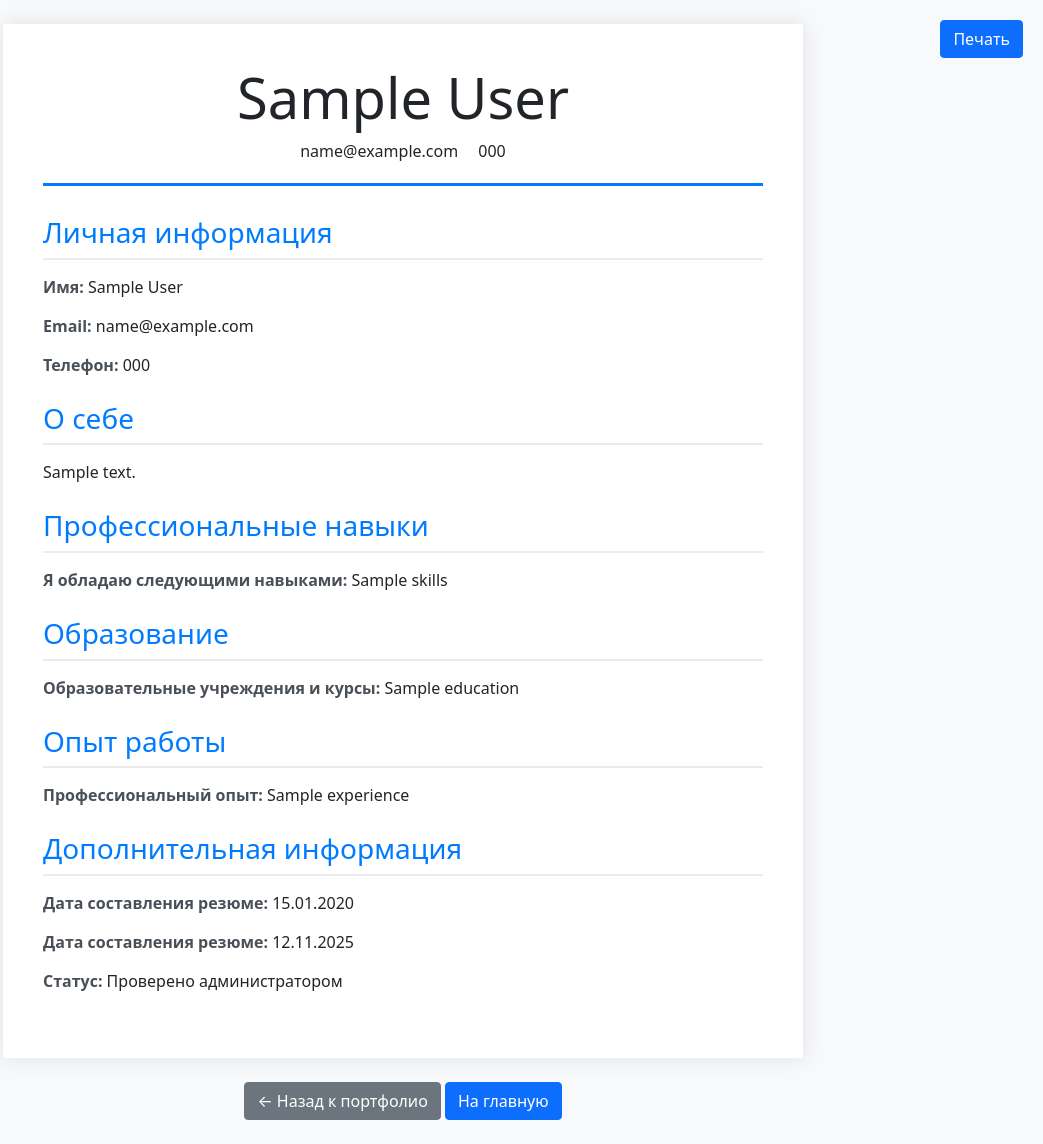
After one commit to vesewiabc/ArtistCard, a Flask app: template templates/resume.html in a window 1280 px wide. The commit adds this page. Shown: the whole page, without its empty margins (237-1280 px from the left). Run offline with Flask 3, Linux system fonts and the light colour scheme; the template is opened without the code that fills it: most values are stand-ins (such as "Sample title", 1, 10 or a date in 2020); some libraries are stand-ins or nearby versions.

Commit message:
Add files via upload

```diff
--- a/main.py
+++ b/main.py
@@ -5,7 +5,7 @@ import os
 app = Flask(__name__)
 app.secret_key = '123'
 
-
+# Таблицы для хранения пользователей и их данных
 def create_tables():
     connection = sqlite3.connect('users.db')
     cursor = connection.cursor()
@@ -19,10 +19,9 @@ def create_tables():
     )
     ''')
 
-
-    cursor.execute('DROP TABLE IF EXISTS user_profiles')
+    # Таблица профилей пользователей
     cursor.execute('''
-    CREATE TABLE user_profiles (
+    CREATE TABLE IF NOT EXISTS user_profiles (
         id INTEGER PRIMARY KEY AUTOINCREMENT,
         user_id INTEGER,
         full_name TEXT,
@@ -37,7 +36,7 @@ def create_tables():
     )
     ''')
 
-
+    # Создаем администратора по умолчанию
     cursor.execute("SELECT * FROM users WHERE username = 'admin'")
     admin_exists = cursor.fetchone()
     if not admin_exists:
@@ -295,7 +294,7 @@ def view_portfolio():
         profile = connection.execute('''
             SELECT * FROM user_profiles
             WHERE user_id = ? AND is_completed = TRUE
-        '''.strip(), (session['user_id'],)).fetchone()
+        ''', (session['user_id'],)).fetchone()
         connection.close()
     except Exception as e:
         print(f"Ошибка получения профиля: {e}")
@@ -309,12 +308,43 @@ def view_portfolio():
                          username=session['username'],
                          profile=profile)
 
+
+
+from datetime import datetime
+
+@app.route('/user/generate_resume')
+def generate_resume():
+    if 'username' not in session:
+        return redirect('/login')
+
+    # Получаем данные профиля пользователя только если он завершен админом
+    try:
+        connection = get_db_connection()
+        profile = connection.execute('''
+            SELECT * FROM user_profiles
+            WHERE user_id = ? AND is_completed = TRUE
+        ''', (session['user_id'],)).fetchone()
+        connection.close()
+    except Exception as e:
+        print(f"Ошибка получения профиля: {e}")
+        profile = None
+
+    if not profile:
+        flash('Ваше портфолио еще не проверено администратором или не заполнено.', 'warning')
+        return redirect('/user')
+
+    return render_template('resume.html',
+                         username=session['username'],
+                         profile=profile,
+                         now=datetime.now())  # Добавляем текущую дату
 @app.route('/logout')
 def logout():
     session.clear()
     return redirect('/login')
 
+
+
+
 if __name__ == '__main__':
     create_tables()
-
     app.run(debug=True, host='0.0.0.0', port=5555)
--- a/templates/login.html
+++ b/templates/login.html
@@ -31,7 +31,9 @@
                         <div class="text-center mt-3">
                             <a href="/register">Нет аккаунта? Зарегистрируйтесь</a>
                         </div>
-
+                        <div class="mt-3">
+                            <p class="text-muted small">Тестовый аккаунт администратора: admin / admin123</p>
+                        </div>
                     </div>
                 </div>
             </div>
@@ -39,5 +41,4 @@
     </div>
     <script src="https://cdn.jsdelivr.net/npm/bootstrap@5.1.3/dist/js/bootstrap.bundle.min.js"></script>
 </body>
-
 </html>
--- /dev/null
+++ b/templates/resume.html
@@ -0,0 +1,172 @@
+<!DOCTYPE html>
+<html lang="ru">
+<head>
+    <meta charset="UTF-8">
+    <meta name="viewport" content="width=device-width, initial-scale=1.0">
+    <title>Мое резюме</title>
+    <link href="https://cdn.jsdelivr.net/npm/bootstrap@5.1.3/dist/css/bootstrap.min.css" rel="stylesheet">
+    <style>
+        .resume-container {
+            max-width: 800px;
+            margin: 0 auto;
+            background: white;
+            padding: 40px;
+            box-shadow: 0 0 20px rgba(0,0,0,0.1);
+        }
+        .resume-header {
+            text-align: center;
+            border-bottom: 3px solid #007bff;
+            padding-bottom: 20px;
+            margin-bottom: 30px;
+        }
+        .resume-section {
+            margin-bottom: 25px;
+        }
+        .resume-section h3 {
+            color: #007bff;
+            border-bottom: 2px solid #e9ecef;
+            padding-bottom: 8px;
+            margin-bottom: 15px;
+        }
+        .resume-item {
+            margin-bottom: 15px;
+        }
+        .resume-label {
+            font-weight: bold;
+            color: #495057;
+        }
+        .print-btn {
+            position: fixed;
+            top: 20px;
+            right: 20px;
+            z-index: 1000;
+        }
+        @media print {
+            .print-btn {
+                display: none;
+            }
+            .resume-container {
+                box-shadow: none;
+                padding: 0;
+            }
+        }
+    </style>
+</head>
+<body class="bg-light">
+    <!-- Кнопка печати -->
+    <button class="btn btn-primary print-btn" onclick="window.print()">
+        <i class="fas fa-print"></i> Печать
+    </button>
+
+    <div class="container mt-4 mb-4">
+        <div class="resume-container">
+            <!-- Заголовок резюме -->
+            <div class="resume-header">
+                <h1 class="display-4">{{ profile.full_name }}</h1>
+                <div class="contact-info">
+                    {% if profile.email %}
+                    <span class="me-3"><i class="fas fa-envelope"></i> {{ profile.email }}</span>
+                    {% endif %}
+                    {% if profile.phone %}
+                    <span><i class="fas fa-phone"></i> {{ profile.phone }}</span>
+                    {% endif %}
+                </div>
+            </div>
+
+            <!-- Основная информация -->
+            <div class="resume-section">
+                <h3><i class="fas fa-user"></i> Личная информация</h3>
+                <div class="resume-item">
+                    <span class="resume-label">Имя:</span> {{ profile.full_name }}
+                </div>
+                {% if profile.email %}
+                <div class="resume-item">
+                    <span class="resume-label">Email:</span> {{ profile.email }}
+                </div>
+                {% endif %}
+                {% if profile.phone %}
+                <div class="resume-item">
+                    <span class="resume-label">Телефон:</span> {{ profile.phone }}
+                </div>
+                {% endif %}
+            </div>
+
+            <!-- О себе -->
+            {% if profile.bio %}
+            <div class="resume-section">
+                <h3><i class="fas fa-info-circle"></i> О себе</h3>
+                <div class="resume-item">
+                    {{ profile.bio }}
+                </div>
+            </div>
+            {% endif %}
+
+            <!-- Навыки -->
+            {% if profile.skills %}
+            <div class="resume-section">
+                <h3><i class="fas fa-cogs"></i> Профессиональные навыки</h3>
+                <div class="resume-item">
+                    <span class="resume-label">Я обладаю следующими навыками:</span> {{ profile.skills }}
+                </div>
+            </div>
+            {% endif %}
+
+            <!-- Образование -->
+            {% if profile.education %}
+            <div class="resume-section">
+                <h3><i class="fas fa-graduation-cap"></i> Образование</h3>
+                <div class="resume-item">
+                    <span class="resume-label">Образовательные учреждения и курсы:</span> {{ profile.education }}
+                </div>
+            </div>
+            {% endif %}
+
+            <!-- Опыт работы -->
+            {% if profile.experience %}
+            <div class="resume-section">
+                <h3><i class="fas fa-briefcase"></i> Опыт работы</h3>
+                <div class="resume-item">
+                    <span class="resume-label">Профессиональный опыт:</span> {{ profile.experience }}
+                </div>
+            </div>
+            {% endif %}
+
+            <!-- Дополнительная информация -->
+            <div class="resume-section">
+                <h3><i class="fas fa-star"></i> Дополнительная информация</h3>
+                <div class="resume-item">
+                    <span class="resume-label">Дата составления резюме:</span> {{ now.strftime('%d.%m.%Y') if now else 'Текущая дата' }}
+                </div>
+                <div class="resume-item">
+                    <span class="resume-label">Статус:</span> Проверено администратором
+                </div>
+            </div>
+        </div>
+
+        <!-- Кнопки навигации -->
+        <div class="text-center mt-4">
+            <a href="/user/view_portfolio" class="btn btn-secondary">← Назад к портфолио</a>
+            <a href="/user" class="btn btn-primary">На главную</a>
+        </div>
+    </div>
+
+    <!-- Добавляем текущую дату через JavaScript -->
+    <script>
+        // Добавляем текущую дату в резюме
+        document.addEventListener('DOMContentLoaded', function() {
+            const now = new Date();
+            const dateString = now.toLocaleDateString('ru-RU');
+            const dateElements = document.querySelectorAll('.resume-item:last-child .resume-label');
+            if (dateElements.length > 0) {
+                const dateItem = document.createElement('div');
+                dateItem.className = 'resume-item';
+                dateItem.innerHTML = '<span class="resume-label">Дата составления резюме:</span> ' + dateString;
+                document.querySelector('.resume-section:last-child').insertBefore(dateItem, document.querySelector('.resume-section:last-child .resume-item:last-child'));
+            }
+        });
+    </script>
+
+    <script src="https://kit.fontawesome.com/your-fontawesome-kit.js"></script>
+    <script src="https://cdn.jsdelivr.net/npm/bootstrap@5.1.3/dist/js/bootstrap.bundle.min.js"></script>
+</body>
+</html>
```
Also changed, not shown: templates/view_portfolio.html (+17 -0 lines), README.md, users.db.
